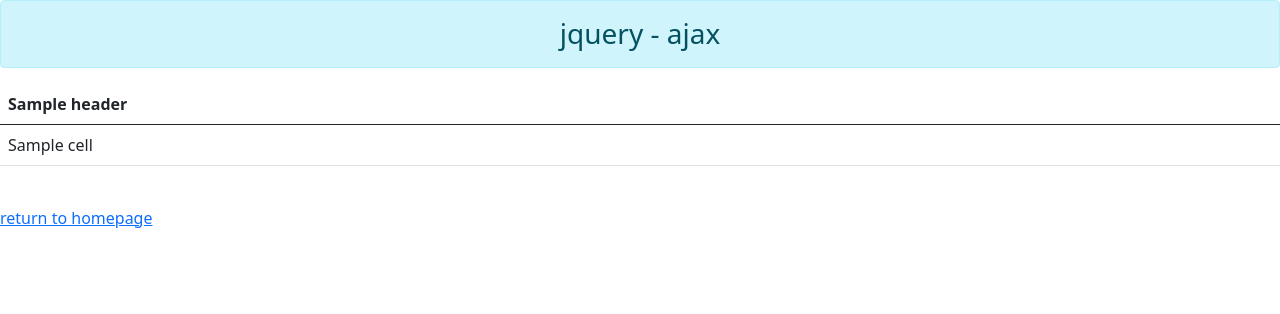
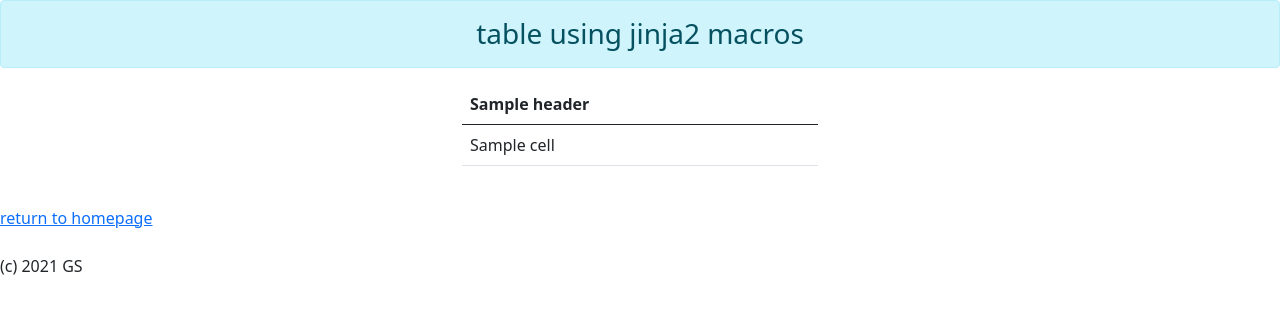
Before and after one commit to latingate/test2, a Flask app: template templates/table.html in a window 1280 px wide. Shown: the top 314 px of the page. Run offline with Flask 2, Linux system fonts and the light colour scheme; the template is opened without the code that fills it: most values are stand-ins (such as "Sample title", 1, 10 or a date in 2020).

Commit message:
various edits - home pc

```diff
--- a/flask_test.py
+++ b/flask_test.py
@@ -161,5 +161,51 @@ def mongodb_getone(name):
                            first_record_json=first_record_json, results_count=results_count)
 
 
+@app.route("/table")
+def display_table():
+    header_data = ('name (english)', 'name (hebrew)', 'age')
+
+    rows_data = (
+        ('Gal Sarig', 'גל שריג', 54),
+        ('Sigal Lifshitz', 'סיגל ליפשיץ', 49),
+        ('Michal Sarig', 'מיכל שריג', 20),
+        ('Zohar Gofen', 'זהר גופן', 26)
+    )
+
+    table_classes = 'table-striped table-bordered table-hover'
+    header_classes = ' text-center'
+    row_classes = ''
+    cell_classes = ''
+
+    col_classes = {
+        1: 'text-start',
+        2: 'text-end',
+        3: 'text-center'
+    }
+    return render_template('table.html', header_data=header_data, rows_data=rows_data, table_classes=table_classes,
+                           header_classes=header_classes, row_classes=row_classes, cell_classes=cell_classes,
+                           col_classes=col_classes)
+
+
+# Site Map
+def has_no_empty_params(rule):
+    defaults = rule.defaults if rule.defaults is not None else ()
+    arguments = rule.arguments if rule.arguments is not None else ()
+    return len(defaults) >= len(arguments)
+
+
+@app.route("/site_map")
+def site_map():
+    links = []
+    for rule in app.url_map.iter_rules():
+        # Filter out rules we can't navigate to in a browser
+        # and rules that require parameters
+        if "GET" in rule.methods and has_no_empty_params(rule):
+            url = url_for(rule.endpoint, **(rule.defaults or {}))
+            links.append((url, rule.endpoint))
+    # links is now a list of url, endpoint tuples
+    return jsonify(links)
+
+
 if __name__ == '__main__':
     app.run(host='127.0.0.1', port=5000, debug=True)
--- a/templates/base_template.html
+++ b/templates/base_template.html
@@ -20,7 +20,7 @@
 </div>
 
 <br/><a href="/">return to homepage</a>
-
+<br/><br/>(c) 2021 GS
 {% block end %}
 {% endblock %}
 
--- a/templates/home.html
+++ b/templates/home.html
@@ -11,4 +11,6 @@
     <br/><a href='/upload'>/upload</a>
     <br/><a href='/jquery'>/jquery</a>
     <br/><a href='/mongodb/Gal'>/mongdb/Gal</a>
+    <br/><a href='/table'>/table</a>
+    <br/><a href='/site_map'>/site_map</a>
 {% endblock contents %}
--- a/templates/macros.html
+++ b/templates/macros.html
@@ -1,4 +1,4 @@
-{% macro table_header(header_data) %}
+{% macro table_header(header_data, header_classes) %}
     <thead>
     <tr>
         {% for header in header_data %}
@@ -8,20 +8,21 @@
     </thead>
 {% endmacro %}
 
-{% macro table_rows(rows_data) %}
+{% macro table_rows(rows_data, row_classes, cell_classes, col_classes) %}
     {% for row in rows_data %}
-        <tr>
+        <tr class="{{ row_classes }}">
             {% for cell in row %}
-                <td>{{ cell }}</td>
+                {% set col_number = loop.index %}
+                <td class="{{ cell_classes }} {{ col_classes[col_number] }}">{{ cell }}</td>
             {% endfor %}
         </tr>
     {% endfor %}
 {% endmacro %}
 
 
-{% macro table_create(header_data, rows_data) %}
-    <table class="table">
-        {{ table_header(header_data) }}
-        {{ table_rows(rows_data) }}
+{% macro table_create(header_data, rows_data, table_classes, header_classes, row_classes, cell_classes, col_classes) %}
+    <table class="table {{ table_classes }}">
+        {{ table_header(header_data, header_classes) }}
+        {{ table_rows(rows_data, row_classes, cell_classes,col_classes) }}
     </table>
 {% endmacro %}
--- a/templates/table.html
+++ b/templates/table.html
@@ -1,14 +1,20 @@
 {% extends "base_template.html" %}
 {% from 'macros.html' import table_create %}
 
-{% set title = 'table using' %}
-{% set page_header = 'jquery - ajax' %}
+{% set title = 'table using macros' %}
+{% set page_header = 'table using jinja2 macros' %}
 
 {% block head_contents %}
 {% endblock %}
 
 {% block contents %}
-    {{ table_create(header_data, rows_data) }}
+    <div class="container">
+        <div class="row justify-content-md-center">
+            <div class="col col-4">
+                {{ table_create(header_data, rows_data, table_classes, header_classes, row_classes, cell_classes, col_classes) }}
+            </div>
+        </div>
+    </div>
 {% endblock contents %}
 
 {% block end %}
```
Also changed, not shown: update_db.py (+0 -12 lines).
